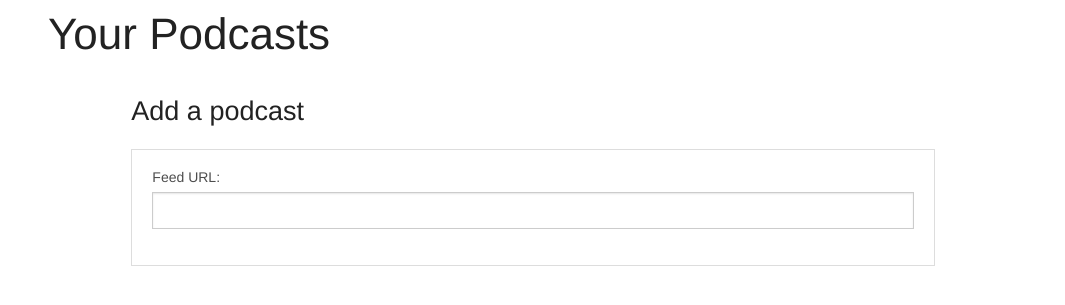
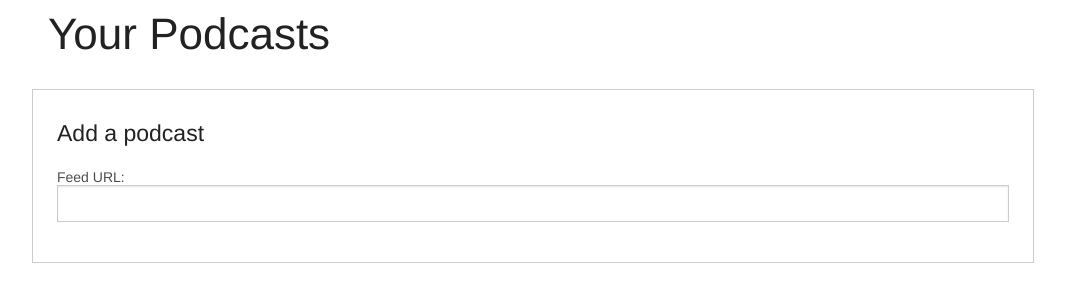
Before and after one commit to invig/triangles-web, a CakePHP app: the page made by app/View/Podcasts/index.ctp in a window 1280 px wide. Shown: the part 45-350 px from the top of the page, without its empty margins (107-1172 px from the left). Run offline with PHP 8.4 and a stand-in for CakePHP, Linux system fonts and the light colour scheme; the template is opened without the code that fills it, so the values that code supplies are empty; form fields are guessed from the names that the template uses; some libraries are stand-ins or nearby versions.

Commit message:
Fix style on podcasts page a bit.

```diff
--- a/app/View/Podcasts/index.ctp
+++ b/app/View/Podcasts/index.ctp
@@ -36,12 +36,10 @@
 	</div>
 </div>
 <div class="row">
-	<div class="small-10 columns small-centered" id="add_podcast">
-		<h3>Add a podcast</h3>
+	<div class="small-12 columns small-centered th" id="add_podcast" style="padding:20px;">
+		<h4 style="padding:0 0 20px;">Add a podcast</h4>
 		<?php echo $this->Form->create('Podcast', array('controller'=>'podcast','action'=>'add'));?>
-		<fieldset>
-			<?php echo $this->Form->input('url', array('label' => 'Feed URL:')); ?>
-		</fieldset>
+		<?php echo $this->Form->input('url', array('label' => 'Feed URL:')); ?>
 		<?php echo $this->Form->end(array('class'=>'radius button right', 'label'=>'Add')); ?>
 	</div>
 </div>
```
